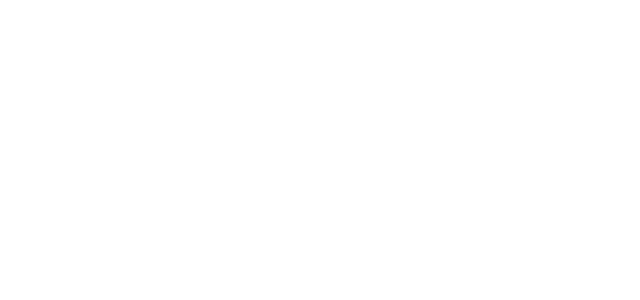
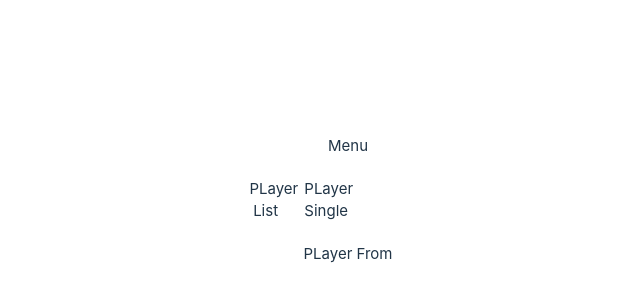
Before and after one commit to adititapariya/MERN, a React (Vite) app in the folder frontend/: page / in a window 1280 px wide. Shown: the part 190-490 px from the top of the page, without its empty margins (292-932 px from the left). Built offline with nearby package versions, Linux system fonts and the light colour scheme.

Commit message:
Added main page structure

```diff
--- a/frontend/src/components/App.jsx
+++ b/frontend/src/components/App.jsx
@@ -1,13 +1,26 @@
+import React from 'react'
 import './App.css'
+import PlayerForm from './Player/PlayerForm'
+import PlayerSingle from './Player/PlayerSingle'
+import PlayerList from './Player/PlayerList'
 
-function App() {
-
-  return (
-    <>
-      <div>
+class App extends React.Component{
+  render(){
+    return (
+      <div className='container-fluid'>
+        <div className='row'>
+          <div className='col s12'>Menu</div>
+        </div>
+        <div className='row'>
+          <div className='col s3'><PlayerList /></div>
+          <div className='col s3'><PlayerSingle /></div>
+        </div>
+        <div className='row'>
+          <div className='col s12'><PlayerForm /></div>
+        </div>
       </div>
-    </>
-  )
+    )
+  }
 }
 
 export default App
--- a/frontend/src/components/Player/PlayerForm.jsx
+++ b/frontend/src/components/Player/PlayerForm.jsx
@@ -0,0 +1,7 @@
+const PlayerForm = () => {
+    return(
+        <div>PLayer From</div>
+    )
+}
+
+export default PlayerForm;
--- a/frontend/src/components/Player/PlayerList.jsx
+++ b/frontend/src/components/Player/PlayerList.jsx
@@ -0,0 +1,7 @@
+const PlayerList = () => {
+    return(
+        <div>PLayer List</div>
+    )
+}
+
+export default PlayerList;
--- a/frontend/src/components/Player/PlayerSingle.jsx
+++ b/frontend/src/components/Player/PlayerSingle.jsx
@@ -0,0 +1,7 @@
+const PlayerSingle = () => {
+    return(
+        <div>PLayer Single</div>
+    )
+}
+
+export default PlayerSingle;
```
